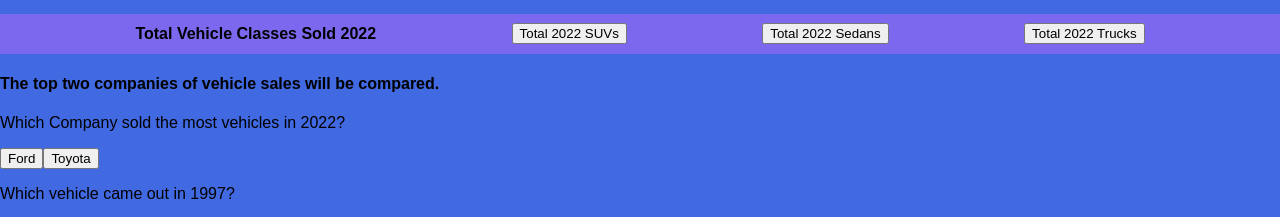
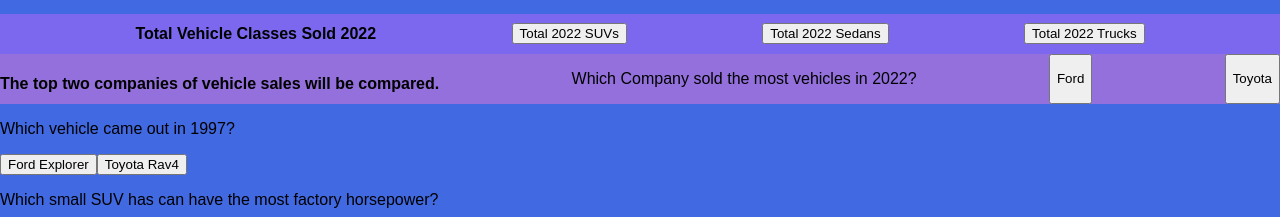
Before and after one commit to Roddy15k/25cars2022list, a React (Create React App) app: page / in a window 1280 px wide. Shown: the part 2730-2947 px from the top of the page. Built offline with nearby package versions, Linux system fonts and the light colour scheme.

Commit message:
mst units

```diff
--- a/src/App.css
+++ b/src/App.css
@@ -52,7 +52,13 @@
   }
 
 
-.comps-box{
-  display: flexbox;
+.most-units{
+  display: flex;
+  height: 50px;
+
+  justify-content: space-between;
+  align-content: center;
+  vertical-align: baseline;
+  background-color: mediumpurple;
 
 }
```
